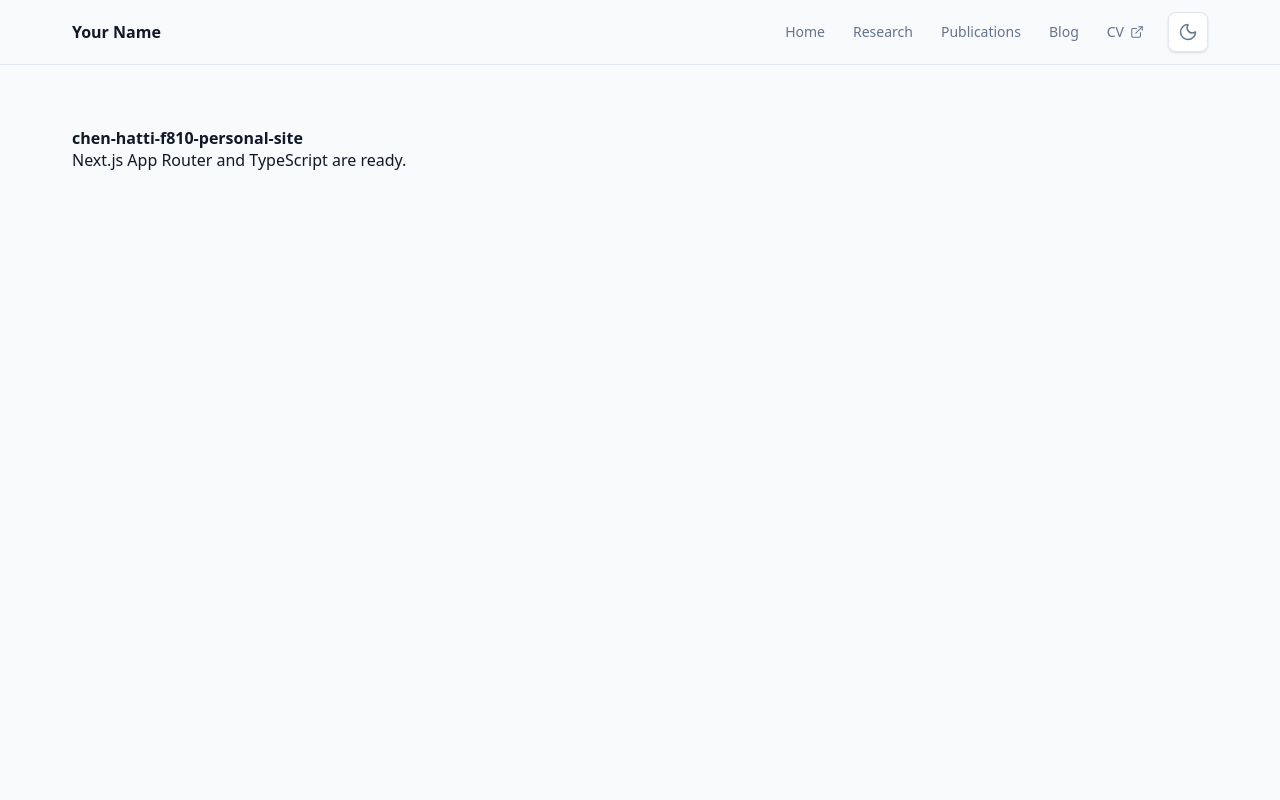
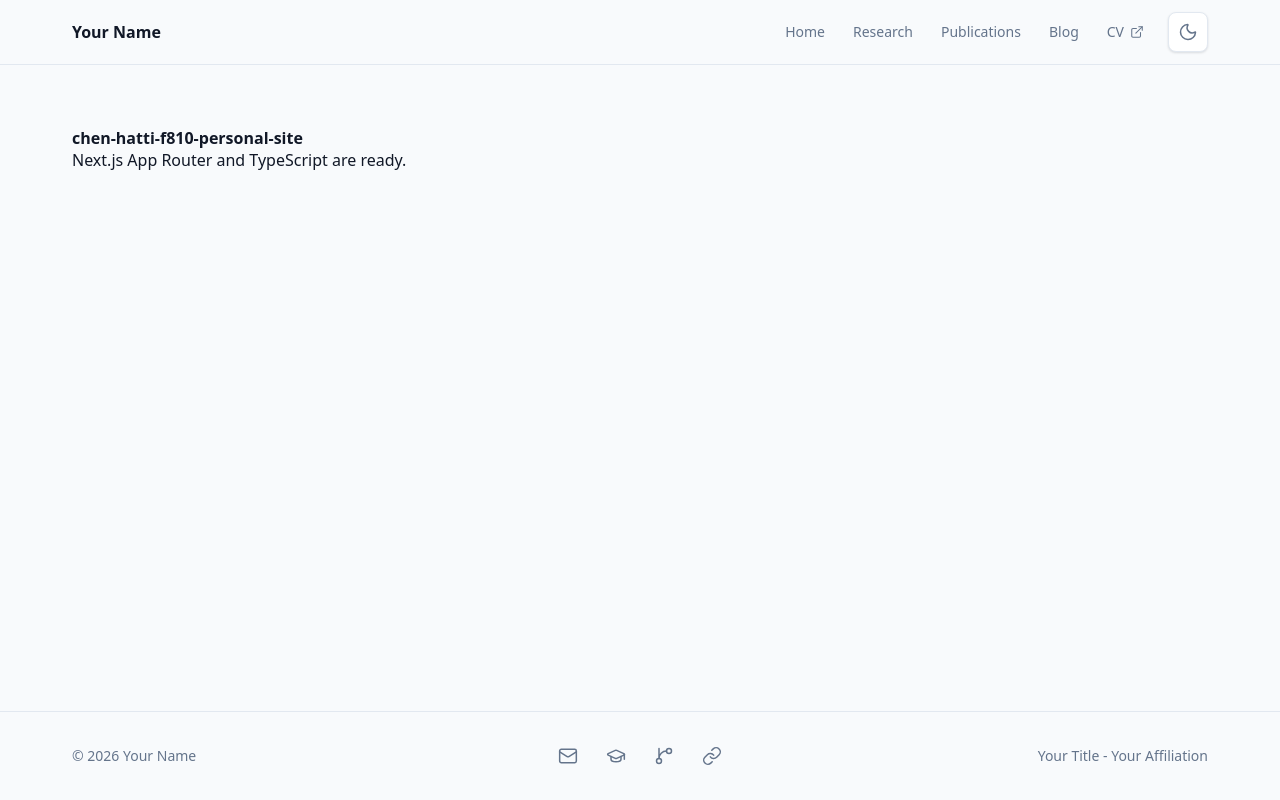
Before and after one commit to mtplayground/chen-hatti-f810-personal-site, a Next.js app: page / in a window 1280 px wide. Built offline with nearby package versions, Linux system fonts and the light colour scheme.

Commit message:
feat: Footer

```diff
--- a/app/layout.tsx
+++ b/app/layout.tsx
@@ -1,5 +1,6 @@
 import type { Metadata } from "next";
 import { Container } from "../components/layout/container";
+import { Footer } from "../components/layout/footer";
 import { Header } from "../components/layout/header";
 import { ThemeProvider } from "../components/layout/theme-provider";
 import "./globals.css";
@@ -18,9 +19,12 @@ export default function RootLayout({
     <html lang="en" suppressHydrationWarning>
       <body>
         <ThemeProvider>
-          <div className="min-h-screen bg-academic-bg-subtle text-academic-text dark:bg-academic-dark-bg dark:text-academic-dark-text">
+          <div className="flex min-h-screen flex-col bg-academic-bg-subtle text-academic-text dark:bg-academic-dark-bg dark:text-academic-dark-text">
             <Header />
-            <Container>{children}</Container>
+            <div className="flex-1">
+              <Container>{children}</Container>
+            </div>
+            <Footer />
           </div>
         </ThemeProvider>
       </body>
--- /dev/null
+++ b/components/layout/footer.tsx
@@ -0,0 +1,47 @@
+import { ExternalLink, GitBranch, GraduationCap, Link, Mail, type LucideIcon } from "lucide-react";
+import { siteContent } from "../../data/config";
+
+const socialIcons: Record<string, LucideIcon> = {
+  Github: GitBranch,
+  GraduationCap,
+  Linkedin: Link,
+  Mail
+};
+
+export function Footer() {
+  const { profile } = siteContent;
+  const year = new Date().getFullYear();
+  const tagline = `${profile.title} - ${profile.affiliation}`;
+
+  return (
+    <footer className="border-t border-academic-border bg-academic-bg-subtle dark:border-academic-dark-border dark:bg-academic-dark-bg">
+      <div className="mx-auto grid w-full max-w-[1200px] gap-4 px-site-x py-6 text-sm text-academic-muted sm:px-site-x-lg lg:grid-cols-3 lg:items-center">
+        <p className="text-center lg:text-left">
+          &copy; {year} {profile.name}
+        </p>
+
+        <nav aria-label="Social links" className="flex items-center justify-center gap-2">
+          {profile.socials.map((social) => {
+            const Icon = social.icon ? (socialIcons[social.icon] ?? ExternalLink) : ExternalLink;
+
+            return (
+              <a
+                aria-label={social.ariaLabel ?? social.label}
+                className="inline-flex h-10 w-10 items-center justify-center rounded-card border border-transparent text-academic-muted no-underline transition-colors hover:border-academic-accent hover:text-academic-accent focus-visible:outline focus-visible:outline-2 focus-visible:outline-offset-2 focus-visible:outline-academic-accent dark:text-academic-dark-muted dark:hover:border-academic-dark-accent dark:hover:text-academic-dark-accent dark:focus-visible:outline-academic-dark-accent"
+                href={social.href}
+                key={social.href}
+                rel={social.external ? "noreferrer" : undefined}
+                target={social.external ? "_blank" : undefined}
+                title={social.label}
+              >
+                <Icon aria-hidden="true" className="h-5 w-5" strokeWidth={1.8} />
+              </a>
+            );
+          })}
+        </nav>
+
+        <p className="text-center lg:text-right">{tagline}</p>
+      </div>
+    </footer>
+  );
+}
```
